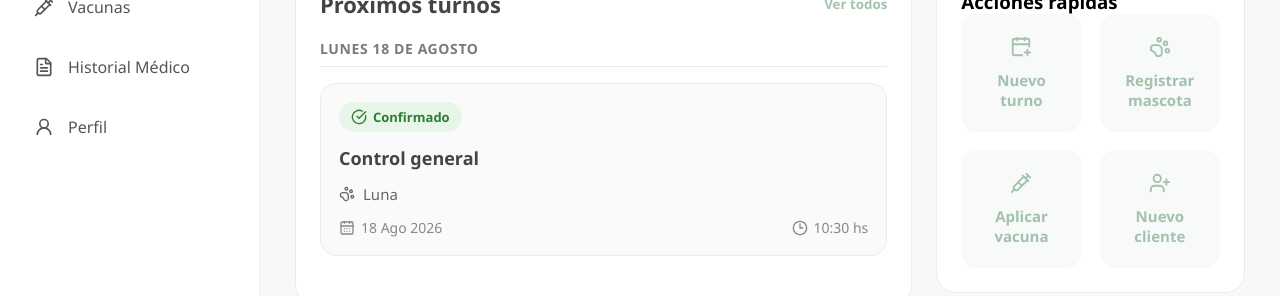
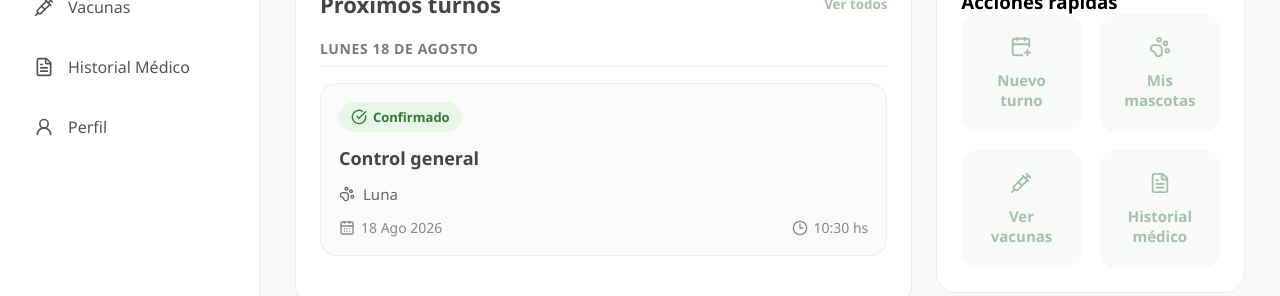
Before and after one commit to LorenzoPiatti/Trabajo-Integrador-Final, a React (Vite) app in the folder vetcontrol-frontend/: page /dashboard in a window 1280 px wide. Shown: the part 322-618 px from the top of the page. Built offline with nearby package versions, Linux system fonts and the light colour scheme.

Commit message:
Refactoriza dashboard y agrega navegación entre módulos

```diff
--- a/vetcontrol-frontend/src/components/ui/PanelHeader.jsx
+++ b/vetcontrol-frontend/src/components/ui/PanelHeader.jsx
@@ -2,7 +2,8 @@ import "./PanelHeader.css";
 
 function PanelHeader({
     title,
-    action
+    action,
+    onAction
 }) {
 
     return (
@@ -16,7 +17,7 @@ function PanelHeader({
             {
                 action && (
 
-                    <button>
+                    <button onClick={onAction}>
                         {action}
                     </button>
 
--- a/vetcontrol-frontend/src/modules/dashboard/components/QuickActions.jsx
+++ b/vetcontrol-frontend/src/modules/dashboard/components/QuickActions.jsx
@@ -2,30 +2,37 @@ import {
     CalendarPlus,
     PawPrint,
     Syringe,
-    UserPlus
+    FileText
 } from "lucide-react";
 
 import "./QuickActions.css";
 import Panel from "../../../components/ui/Panel";
+import { useNavigate } from "react-router-dom";
 
 function QuickActions() {
+
+    const navigate = useNavigate();
 
     const actions = [
         {
             icon: <CalendarPlus size={22} />,
-            title: "Nuevo turno"
+            title: "Nuevo turno",
+            path: "/appointments"
         },
         {
             icon: <PawPrint size={22} />,
-            title: "Registrar mascota"
+            title: "Mis mascotas",
+            path: "/pets"
         },
         {
             icon: <Syringe size={22} />,
-            title: "Aplicar vacuna"
+            title: "Ver vacunas",
+            path: "/vaccines"
         },
         {
-            icon: <UserPlus size={22} />,
-            title: "Nuevo cliente"
+            icon: <FileText size={22} />,
+            title: "Historial médico",
+            path: "/medical-records"
         }
     ];
 
@@ -37,12 +44,12 @@ function QuickActions() {
 
             <div className="actions-grid">
 
-                {
-                    actions.map((action,index)=>(
+                {actions.map((action, index) => (
 
                     <button
                         key={index}
                         className="action-card"
+                        onClick={() => navigate(action.path)}
                     >
 
                         {action.icon}
@@ -51,14 +58,14 @@ function QuickActions() {
 
                     </button>
 
-                    ))
-                }
+                ))}
 
             </div>
 
         </Panel>
 
     );
+
 }
 
 export default QuickActions;
--- a/vetcontrol-frontend/src/modules/dashboard/components/RecentPets.jsx
+++ b/vetcontrol-frontend/src/modules/dashboard/components/RecentPets.jsx
@@ -3,7 +3,7 @@ import "./RecentPets.css";
 import PetCard from "./PetCard";
 import Panel from "../../../components/ui/Panel";
 import PanelHeader from "../../../components/ui/PanelHeader";
-
+import { useNavigate } from "react-router-dom";
 
 const pets = [
     {
@@ -22,6 +22,7 @@ const pets = [
 
 function RecentPets(){
 
+    const navigate = useNavigate();
     return (
 
         <Panel>
@@ -29,6 +30,7 @@ function RecentPets(){
             <PanelHeader
                 title="Mis mascotas"
                 action="Administrar mascotas"
+                onAction={() => navigate("/pets")}
             />
 
 
--- a/vetcontrol-frontend/src/modules/dashboard/components/UpcomingAppointments.jsx
+++ b/vetcontrol-frontend/src/modules/dashboard/components/UpcomingAppointments.jsx
@@ -2,7 +2,7 @@ import "./UpcomingAppointments.css";
 import Panel from "../../../components/ui/Panel";
 import PanelHeader from "../../../components/ui/PanelHeader";
 import AppointmentCard from "./AppointmentCard";
-
+import { useNavigate } from "react-router-dom";
 const appointments = [
     {
         id: 1,
@@ -16,6 +16,8 @@ const appointments = [
 
 
 ];
+
+
 
 // Agrupa automáticamente los turnos por fecha
 const groupedAppointments = appointments.reduce((groups, appointment) => {
@@ -32,6 +34,8 @@ const groupedAppointments = appointments.reduce((groups, appointment) => {
 
 function UpcomingAppointments() {
 
+    const navigate = useNavigate();
+
     return (
 
         <Panel>
@@ -39,6 +43,7 @@ function UpcomingAppointments() {
             <PanelHeader
                 title="Próximos turnos"
                 action="Ver todos"
+                onAction={() => navigate("/appointments")}
             />
 
             {Object.entries(groupedAppointments).map(([date, appointments]) => (
```
Lines whose indentation alone changed are shown as unchanged.
